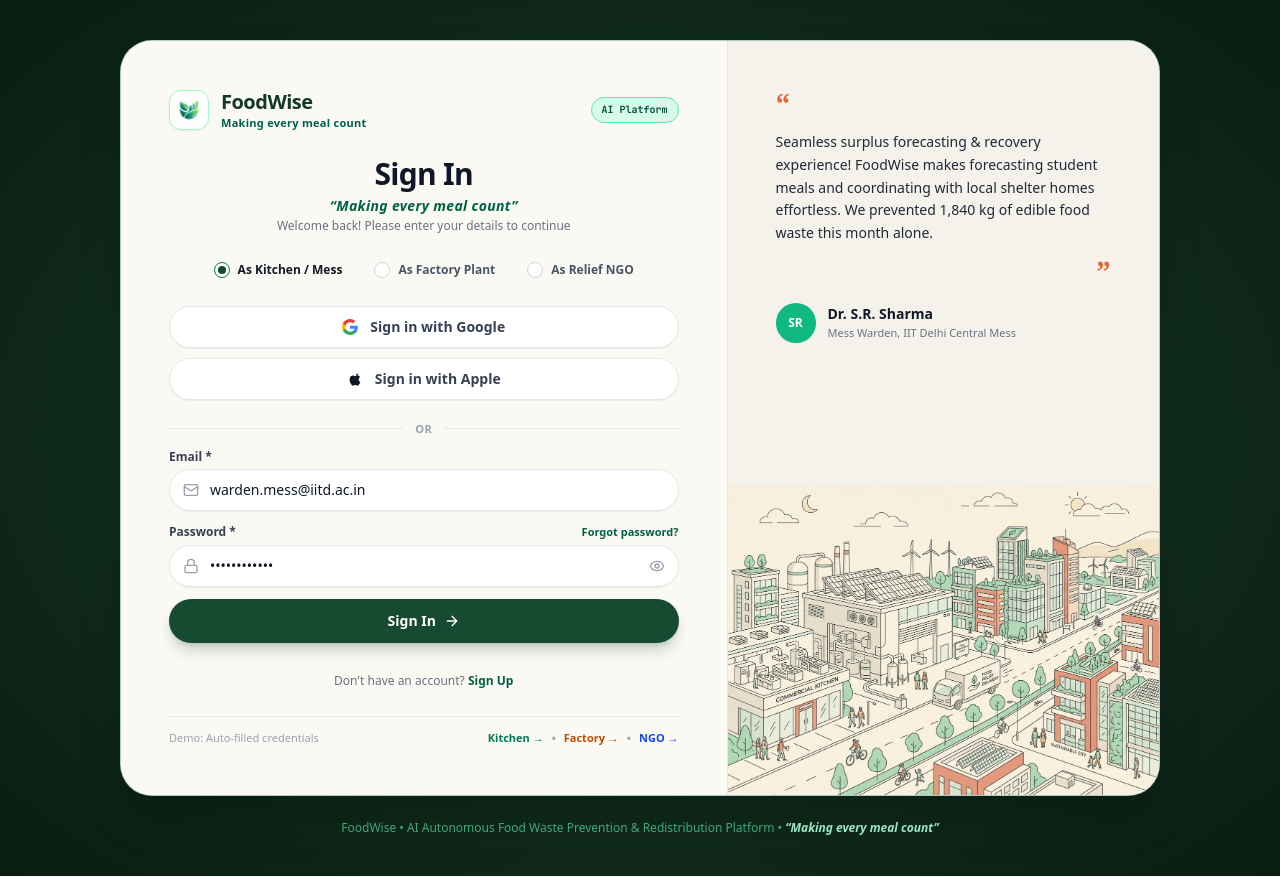
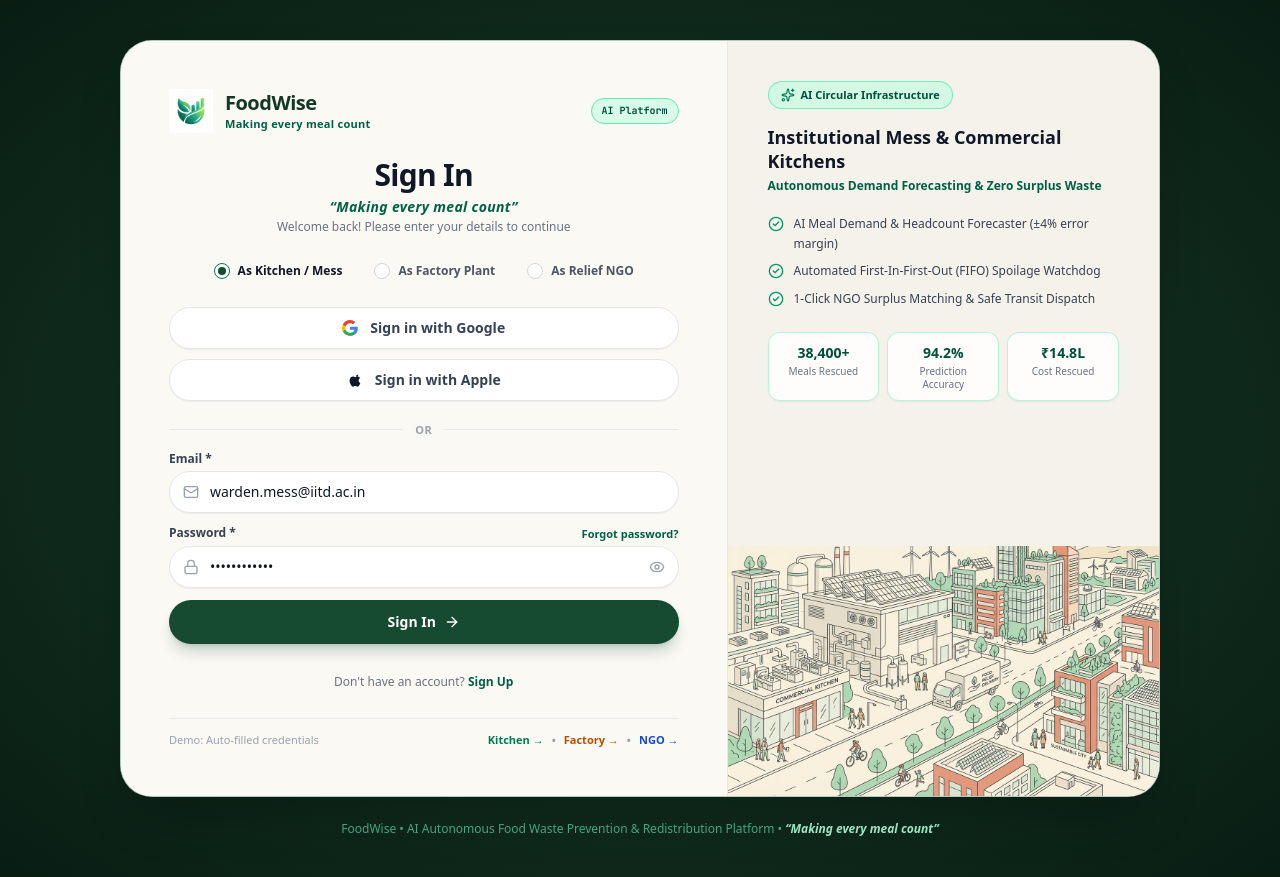
Before and after one commit to Sudhanshu-22-11/FoodWise, a Next.js app: page / in a window 1280 px wide. Built offline with nearby package versions, Linux system fonts and the light colour scheme; no server answers; the database is empty.

Commit message:
feat: render raw FoodWise logo without background box and replace login quote with dynamic domain capabilities & impact metrics

```diff
--- a/src/app/page.tsx
+++ b/src/app/page.tsx
@@ -37,12 +37,18 @@
       badge: "IIT Delhi Warden",
       defaultEmail: "warden.mess@iitd.ac.in",
       destination: "/kitchen/dashboard",
-      quote:
-        "Seamless surplus forecasting & recovery experience! FoodWise makes forecasting student meals and coordinating with local shelter homes effortless. We prevented 1,840 kg of edible food waste this month alone.",
-      author: "Dr. S.R. Sharma",
-      title: "Mess Warden, IIT Delhi Central Mess",
-      avatarBg: "#10B981",
-      avatarInitials: "SR",
+      facility: "Institutional Mess & Commercial Kitchens",
+      tagline: "Autonomous Demand Forecasting & Zero Surplus Waste",
+      features: [
+        "AI Meal Demand & Headcount Forecaster (±4% error margin)",
+        "Automated First-In-First-Out (FIFO) Spoilage Watchdog",
+        "1-Click NGO Surplus Matching & Safe Transit Dispatch",
+      ],
+      metrics: [
+        { label: "Meals Rescued", val: "38,400+" },
+        { label: "Prediction Accuracy", val: "94.2%" },
+        { label: "Cost Rescued", val: "₹14.8L" },
+      ],
     },
     {
       id: "FACTORY_MANAGER" as InstitutionRole,
@@ -50,12 +56,18 @@
       badge: "Haldirams Unit 3",
       defaultEmail: "ops.head@haldirams.com",
       destination: "/factory/dashboard",
-      quote:
-        "Industrial IoT precision at its finest. Cold-storage ethylene and machine telemetry alerts salvaged 3 high-risk spinach batches before spoilage, boosting line recovery yield by 18.5%.",
-      author: "Rajesh K. Singhania",
-      title: "VP Production, Punjab Agro Facility",
-      avatarBg: "#F59E0B",
-      avatarInitials: "RS",
+      facility: "Agro-Processing & Industrial Production Plant",
+      tagline: "Adaptive Quality Monitoring & Machine Health Analytics",
+      features: [
+        "Produce-Specific AI Adaptive Storage (Ethylene, Temp, RH)",
+        "Early Machine Anomaly Detection via Telemetry & Acoustics",
+        "Industrial Byproduct Valorization & Circular Mass Balance",
+      ],
+      metrics: [
+        { label: "Line Yield", val: "+18.5%" },
+        { label: "Downtime Prevented", val: "142 hrs" },
+        { label: "Spoilage Risk", val: "-62%" },
+      ],
     },
     {
       id: "NGO_PARTNER" as InstitutionRole,
@@ -63,12 +75,18 @@
       badge: "Robin Hood Army",
       defaultEmail: "relief@robinhoodarmy.com",
       destination: "/ngo/dashboard",
-      quote:
-        "Instant relief dispatch with verified FSSAI handoff! Real-time traffic congestion buffers ensure hot nutritious meals reach homeless shelters in Hauz Khas and Malviya Nagar in under 22 minutes.",
-      author: "Aasha Verma",
-      title: "Zonal Director, Food Relief Network",
-      avatarBg: "#3B82F6",
-      avatarInitials: "AV",
+      facility: "Community Relief Hub & Cold-Chain Logistics",
+      tagline: "Rapid Food Claiming, Traffic-Aware Routing & Verification",
+      features: [
+        "Real-Time Push Alerts for Verified Edible Food Donations",
+        "Traffic & Heat-Aware Safe Routing with Dynamic Buffer Times",
+        "Digital FSSAI Golden-Hour Temperature & Safety Audit Logs",
+      ],
+      metrics: [
+        { label: "Avg Delivery", val: "19 mins" },
+        { label: "Shelters Fed", val: "48+" },
+        { label: "Food Quality", val: "100% Safe" },
+      ],
     },
   ];
 
@@ -110,9 +128,11 @@
           {/* Top Logo & Brand */}
           <div className="flex items-center justify-between">
             <div className="flex items-center gap-3">
-              <div className="w-10 h-10 rounded-xl overflow-hidden bg-white p-1 border border-emerald-200 shadow-xs flex items-center justify-center shrink-0">
-                <img src="/logo.png" alt="FoodWise Logo" className="w-full h-full object-contain" />
-              </div>
+              <img
+                src="/logo.png"
+                alt="FoodWise Logo"
+                className="w-10 h-10 sm:w-11 sm:h-11 object-contain shrink-0"
+              />
               <div>
                 <span className="font-extrabold text-xl text-[#143826] tracking-tight block leading-tight">
                   FoodWise
@@ -323,49 +343,54 @@
           </div>
         </div>
 
-        {/* RIGHT COLUMN: Impact Quote & Thematic Illustration (5 cols) */}
-        <div className="lg:col-span-5 bg-[#F5F2EB] p-6 sm:p-10 lg:p-12 flex flex-col justify-between relative overflow-hidden border-t lg:border-t-0 lg:border-l border-gray-200">
-          {/* Top quote area */}
-          <div className="space-y-3 relative z-10">
-            {/* Orange Quote Mark */}
-            <div className="text-[#E66A35] font-serif text-3xl font-black leading-none select-none">
-              “
+        {/* RIGHT COLUMN: Real-Time Intelligence & Capabilities (5 cols) */}
+        <div className="lg:col-span-5 bg-[#F5F2EB] p-6 sm:p-8 lg:p-10 flex flex-col justify-between relative overflow-hidden border-t lg:border-t-0 lg:border-l border-gray-200">
+          <div className="space-y-4 relative z-10">
+            {/* Top capability badge */}
+            <div className="flex items-center gap-2">
+              <span className="inline-flex items-center gap-1.5 px-3 py-1 rounded-full bg-emerald-100/90 text-emerald-900 border border-emerald-300/80 text-[11px] font-bold">
+                <Sparkles className="w-3.5 h-3.5 text-emerald-700" />
+                AI Circular Infrastructure
+              </span>
             </div>
 
-            {/* Testimonial Quote */}
-            <p className="text-xs sm:text-sm font-medium text-gray-800 leading-relaxed">
-              {currentRoleConfig.quote}
-            </p>
-
-            <div className="text-[#E66A35] font-serif text-3xl font-black leading-none select-none text-right">
-              ”
+            {/* Role Facility Title & Tagline */}
+            <div>
+              <h2 className="text-base sm:text-lg font-extrabold text-gray-900 leading-snug">
+                {currentRoleConfig.facility}
+              </h2>
+              <p className="text-xs font-semibold text-emerald-800 mt-1">
+                {currentRoleConfig.tagline}
+              </p>
             </div>
 
-            {/* Author Block */}
-            <div className="flex items-center gap-3 pt-1">
-              <div
-                className="w-10 h-10 rounded-full flex items-center justify-center font-bold text-xs text-white shadow-xs shrink-0"
-                style={{ background: currentRoleConfig.avatarBg }}
-              >
-                {currentRoleConfig.avatarInitials}
-              </div>
-              <div>
-                <div className="font-bold text-xs sm:text-sm text-gray-900">
-                  {currentRoleConfig.author}
+            {/* Feature Highlights */}
+            <div className="space-y-2 pt-1">
+              {currentRoleConfig.features.map((feat, i) => (
+                <div key={i} className="flex items-start gap-2.5 text-xs text-gray-700 font-medium">
+                  <CheckCircle2 className="w-4 h-4 text-emerald-600 shrink-0 mt-0.5" />
+                  <span className="leading-relaxed">{feat}</span>
                 </div>
-                <div className="text-[11px] text-gray-500">
-                  {currentRoleConfig.title}
+              ))}
+            </div>
+
+            {/* 3 Metric Pills */}
+            <div className="grid grid-cols-3 gap-2 pt-2">
+              {currentRoleConfig.metrics.map((m, i) => (
+                <div key={i} className="bg-white/85 border border-emerald-200/80 rounded-xl p-2.5 text-center shadow-xs">
+                  <div className="text-xs sm:text-sm font-extrabold text-emerald-900">{m.val}</div>
+                  <div className="text-[10px] text-gray-500 font-medium leading-tight mt-0.5">{m.label}</div>
                 </div>
-              </div>
+              ))}
             </div>
           </div>
 
-          {/* Project Illustration matching reference */}
-          <div className="mt-6 -mx-6 -mb-6 sm:-mx-10 sm:-mb-10 lg:-mx-12 lg:-mb-12 relative flex justify-end">
+          {/* Project Illustration */}
+          <div className="mt-4 -mx-6 -mb-6 sm:-mx-8 sm:-mb-8 lg:-mx-10 lg:-mb-10 relative flex justify-end">
             <img
               src="/login-illustration.png"
               alt="FoodWise Sustainable Kitchen & Food Logistics"
-              className="w-full max-h-[310px] object-cover object-bottom opacity-95 hover:opacity-100 transition-opacity"
+              className="w-full max-h-[250px] object-cover object-bottom opacity-95 hover:opacity-100 transition-opacity"
             />
           </div>
         </div>
```
